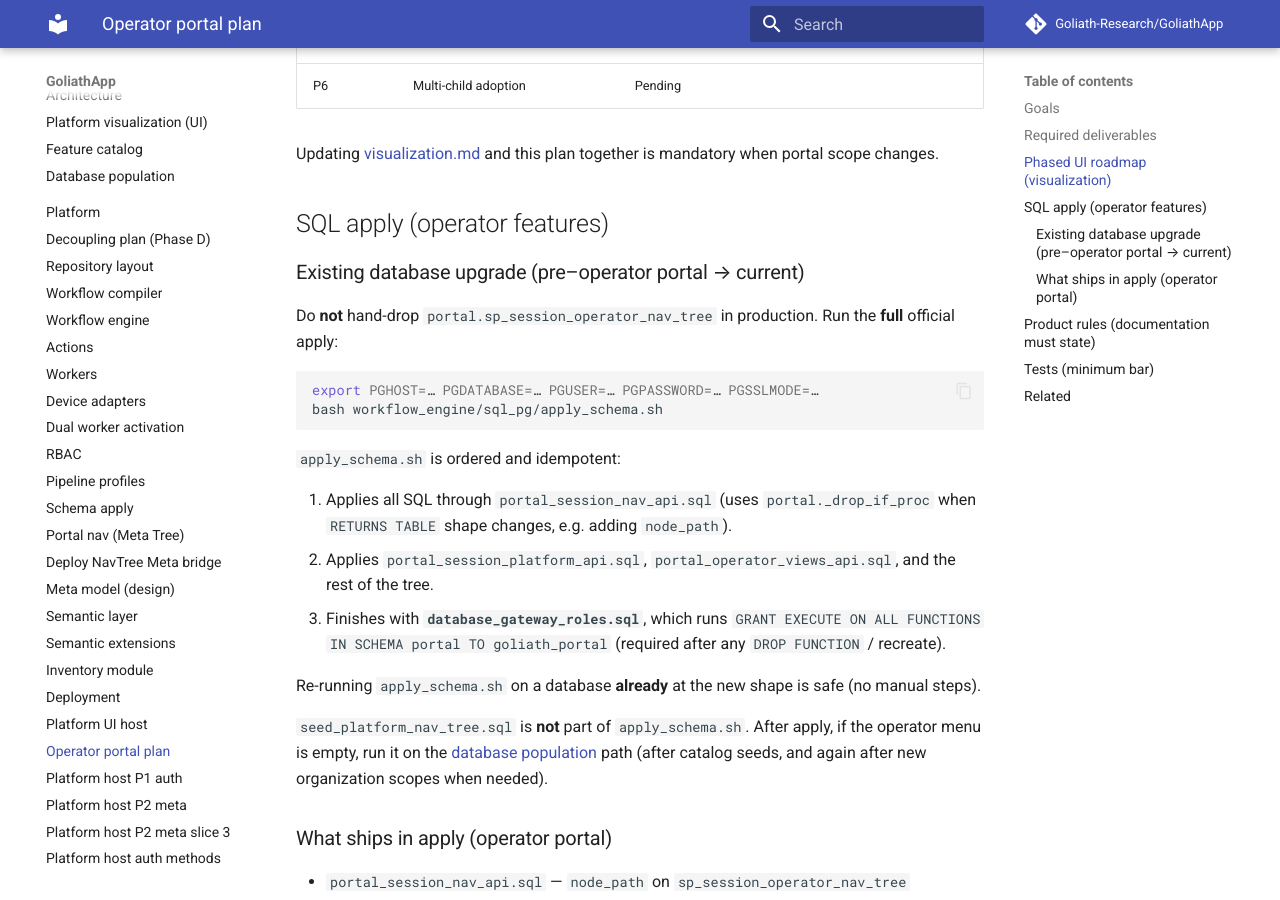
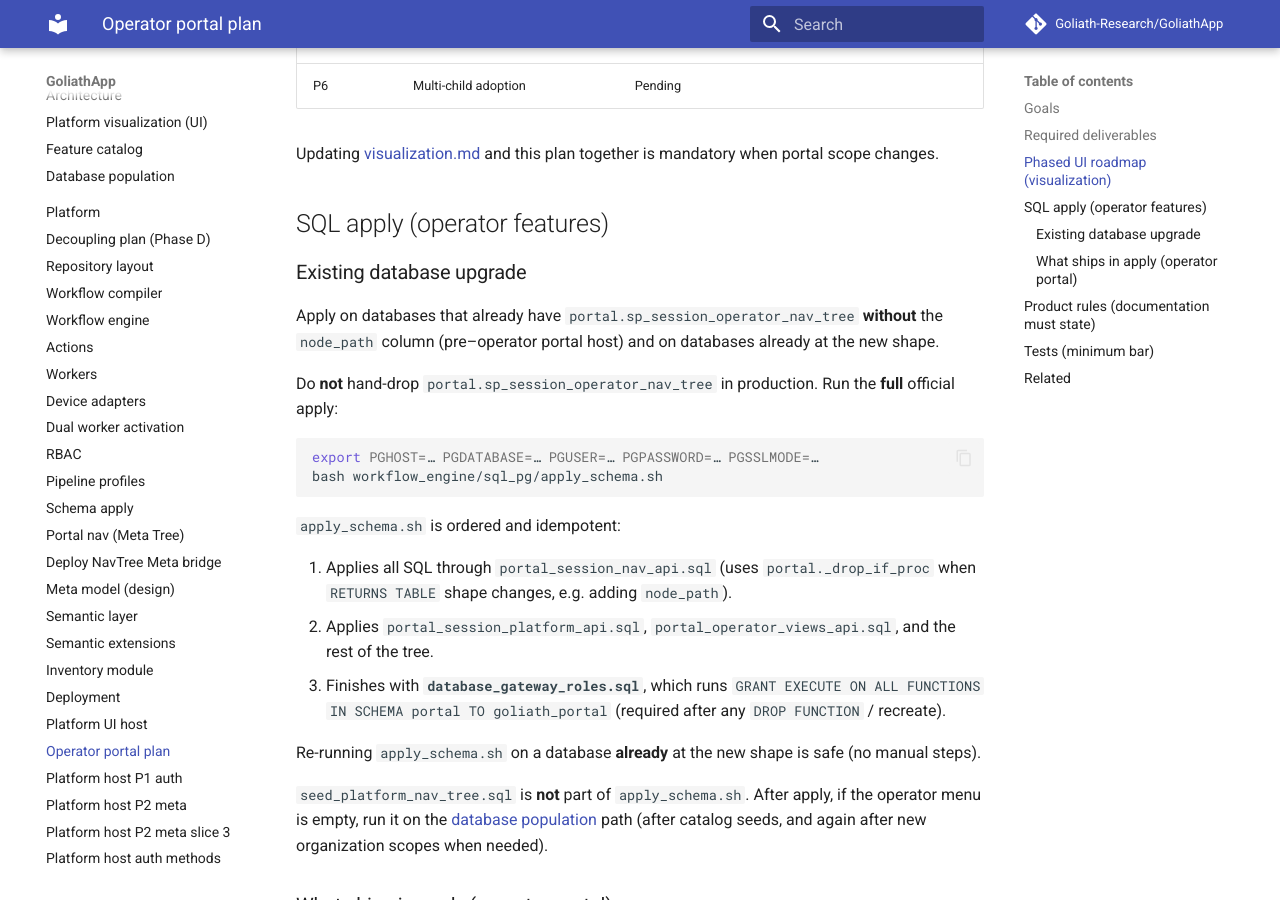
Before and after one commit to Goliath-Research/GoliathApp, an MkDocs documentation site: the page built from docs/deploy/platform-host-operator-portal.md, in a window 1280 px wide and 900 px high, scrolled down 1622 px. Built offline with MkDocs 1.6.1 and Material for MkDocs 9.7.7, drawn with Linux system fonts in a browser that asks for light colours; comment, search, counter and statistics services are not loaded.

Commit message:
fix(ci): nav upgrade test query, docs anchor, vitest teardown
Join information_schema.routines for OUT parameter names (PG has no
routine_name on parameters). Fix strict mkdocs link to sql-apply section.
Guard PropertyInspectorModal keydown listener when window is gone after jsdom teardown.

Co-authored-by: David Izada Rodriguez <davidizadar@GoliathResearch.com>

```diff
--- a/docs/deploy/platform-host-operator-portal.md
+++ b/docs/deploy/platform-host-operator-portal.md
@@ -38,7 +38,9 @@ Updating [visualization.md](../visualization.md) and this plan together is manda
 
 ## SQL apply (operator features)
 
-### Existing database upgrade (pre–operator portal → current)
+### Existing database upgrade
+
+Apply on databases that already have `portal.sp_session_operator_nav_tree` **without** the `node_path` column (pre–operator portal host) and on databases already at the new shape.
 
 Do **not** hand-drop `portal.sp_session_operator_nav_tree` in production. Run the **full** official apply:
 
```
Also changed, not shown: docs/deploy/platform-host.md (+1 -1 lines), 2 other files.
